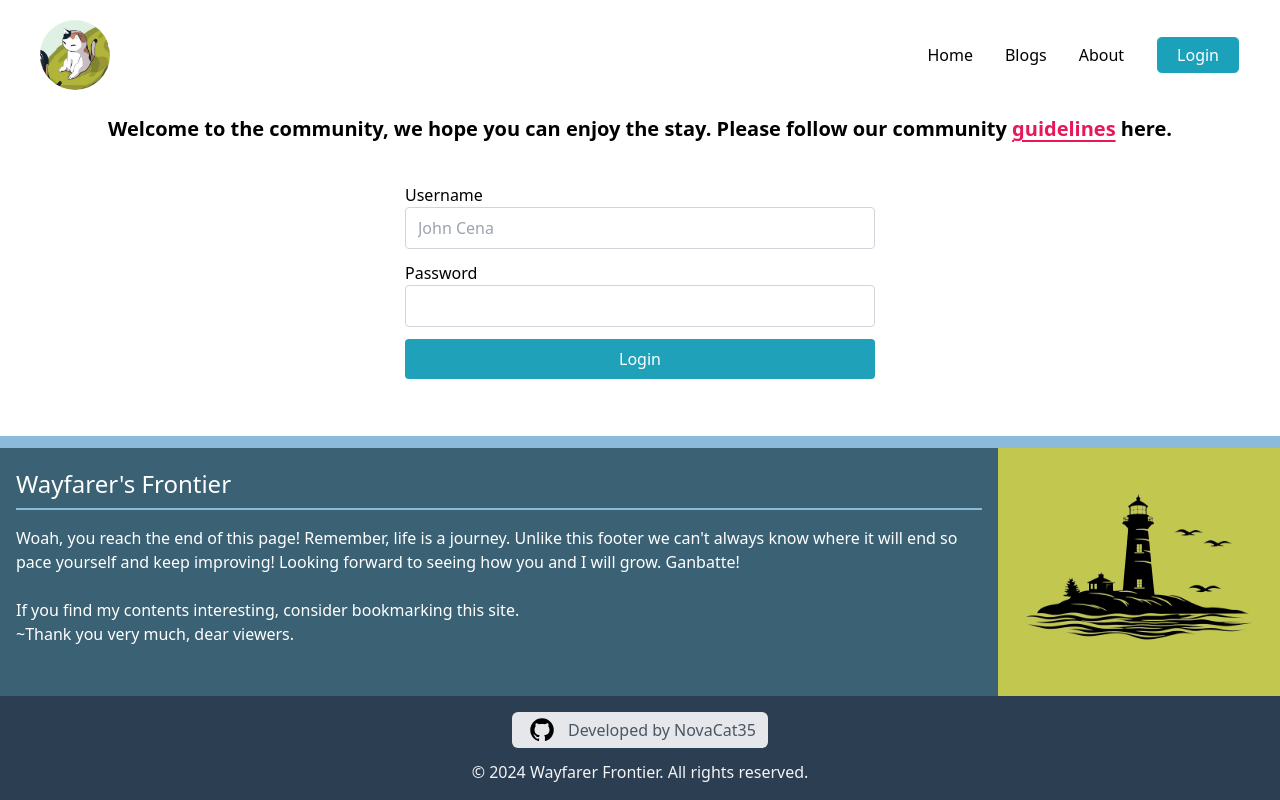
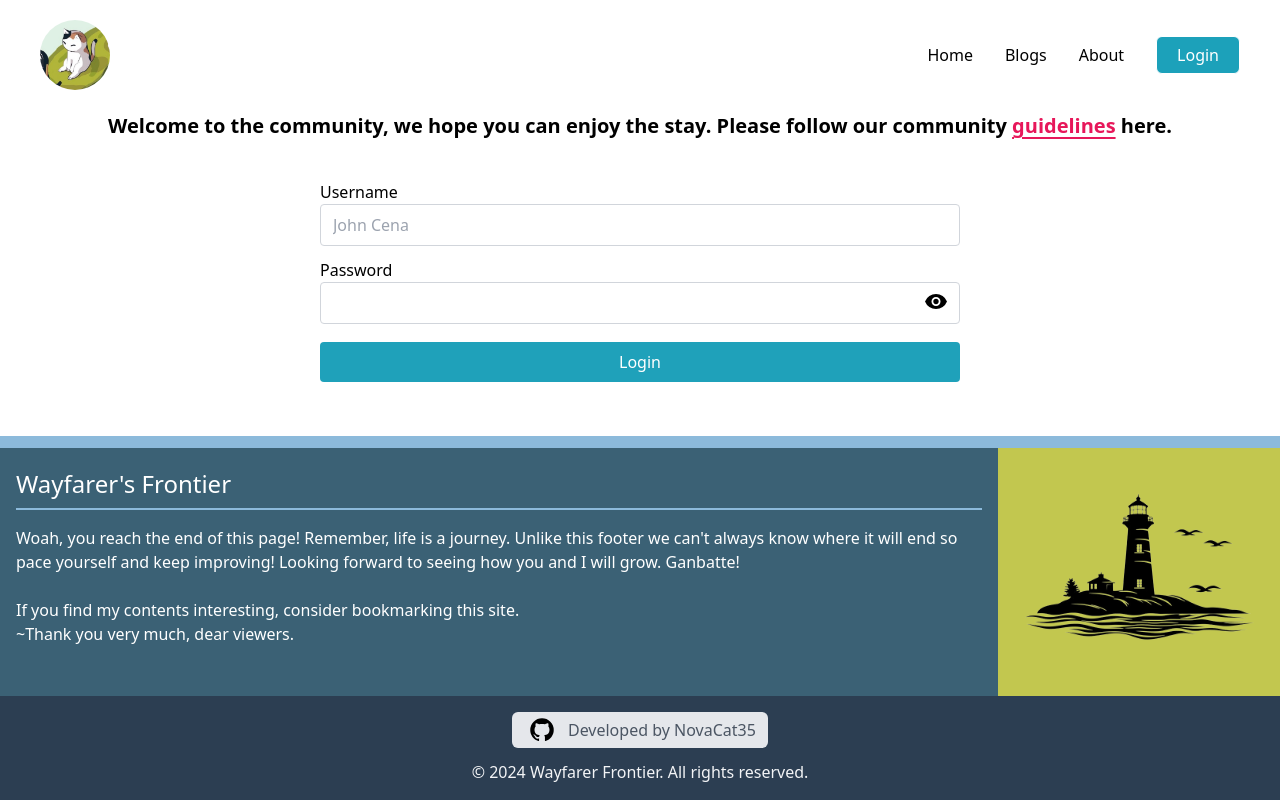
Before and after one commit to NovaCat35/blog-client, a React (Vite) app: page /login in a window 1280 px wide. Built offline with nearby package versions, Linux system fonts and the light colour scheme; no server answers.

Commit message:
Fix issue with login page logic to send correct info and display error messages

```diff
--- a/src/components/Pages/LoginPage.tsx
+++ b/src/components/Pages/LoginPage.tsx
@@ -2,10 +2,14 @@ import { useState, useContext } from "react";
 import { userContext } from "../../contexts/AuthContext";
 import Navbar from "../Navbar";
 import Footer from "../Footer";
+import eyeIconImg from "../../assets/eye.svg";
+import eyeOffIconImg from "../../assets/eye-off.svg";
 
 function LoginPage() {
 	const [username, setUsername] = useState("");
 	const [password, setPassword] = useState("");
+	const [showPassword, setShowPassword] = useState(false);
+	const [errorMessage, setErrorMessage] = useState("");
 	const { setUser } = useContext(userContext);
 
 	const handleChange = (e: React.ChangeEvent<HTMLInputElement>) => {
@@ -17,6 +21,10 @@ function LoginPage() {
 		}
 	};
 
+	const handleTogglePassword = () => {
+		setShowPassword((prevShowPassword) => !prevShowPassword);
+	};
+
 	const handleSubmit = async (e: React.FormEvent<HTMLFormElement>) => {
 		e.preventDefault();
 
@@ -25,55 +33,62 @@ function LoginPage() {
 			password,
 		};
 
+		console.log(JSON.stringify(newUser));
 		try {
-			const response = await fetch("/auth/login", {
+			const response = await fetch("http://localhost:3000/auth/login", {
 				method: "POST",
+				headers: {
+					"Content-Type": "application/json",
+				},
 				body: JSON.stringify(newUser),
 			});
 
-			// save the JWT token locally and the user in the context so we can access protected links later on
 			if (response.ok) {
 				const { token, user } = await response.json();
 				localStorage.setItem("jwt_token", token);
-
-				console.log(`TOKEN: ${token}`);
-				console.log(`huzzah: ${user}`);
 
 				setUser(user);
 				setUsername(""); // Clear the form inputs
 				setPassword("");
 			} else {
+				const errorData = await response.json();
+				setErrorMessage(errorData.error || "Login failed.");
 				console.error("Login failed:", response.status);
 			}
 		} catch (error) {
 			console.error("Error fetching data:", error);
+			setErrorMessage("Internal Server Error");
 		}
 	};
 
 	return (
 		<div className="flex flex-col min-h-screen">
 			<Navbar />
-			<main className="flex-grow flex flex-col items-center justify-center">
-				<h1 className="text-xl font-semibold mb-10">
+			<main className="flex-grow flex flex-col items-center justify-center px-10">
+				<h1 className="text-xl text-center font-semibold mb-10">
 					Welcome to the community, we hope you can enjoy the stay. Please follow our community{" "}
 					<a className="underline underline-offset-4 text-[#e7175a]" href="#">
 						guidelines
 					</a>{" "}
 					here.
 				</h1>
-				<form onSubmit={handleSubmit} className="flex flex-col w-[470px] mb-10">
+				<form onSubmit={handleSubmit} className="flex flex-col w-[470px] lg:w-[50vw] mb-10">
 					<div className="form-opt flex flex-col">
 						<label htmlFor="username">Username</label>
-						<input type="text" name="username" onChange={handleChange} className="border border-gray-300 rounded px-3 py-2 mb-3" placeholder="John Cena" />
+						<input type="text" name="username" onChange={handleChange} id="username" className="border border-gray-300 rounded px-3 py-2 mb-3" placeholder="John Cena" required />
 					</div>
 					<div className="form-opt flex flex-col">
 						<label htmlFor="password">Password</label>
-						<input type="password" name="password" onChange={handleChange} className="border border-gray-300 rounded px-3 py-2 mb-3" />
+						<div className="password-container relative h-10 mb-5">
+							<input type={showPassword ? "text" : "password"} id="password" name="password" onChange={handleChange} className="border border-gray-300 rounded px-3 py-2 w-full" required />
+							<img onClick={handleTogglePassword} className="eye-icon absolute right-3 top-1/2 transform -translate-y-1/2 cursor-pointer" src={showPassword ? eyeOffIconImg : eyeIconImg} alt="password eye-icon" />
+						</div>
 					</div>
 					<button type="submit" className="bg-[#1fa1ba] text-white rounded px-4 py-2 hover:bg-[#105580]">
 						Login
 					</button>
 				</form>
+				{errorMessage && <div className="text-red-500">{errorMessage}</div>}
 			</main>
 			<Footer />
 		</div>
```
Also changed, not shown: 1 other file (tests, documents, lock files or other folders).
